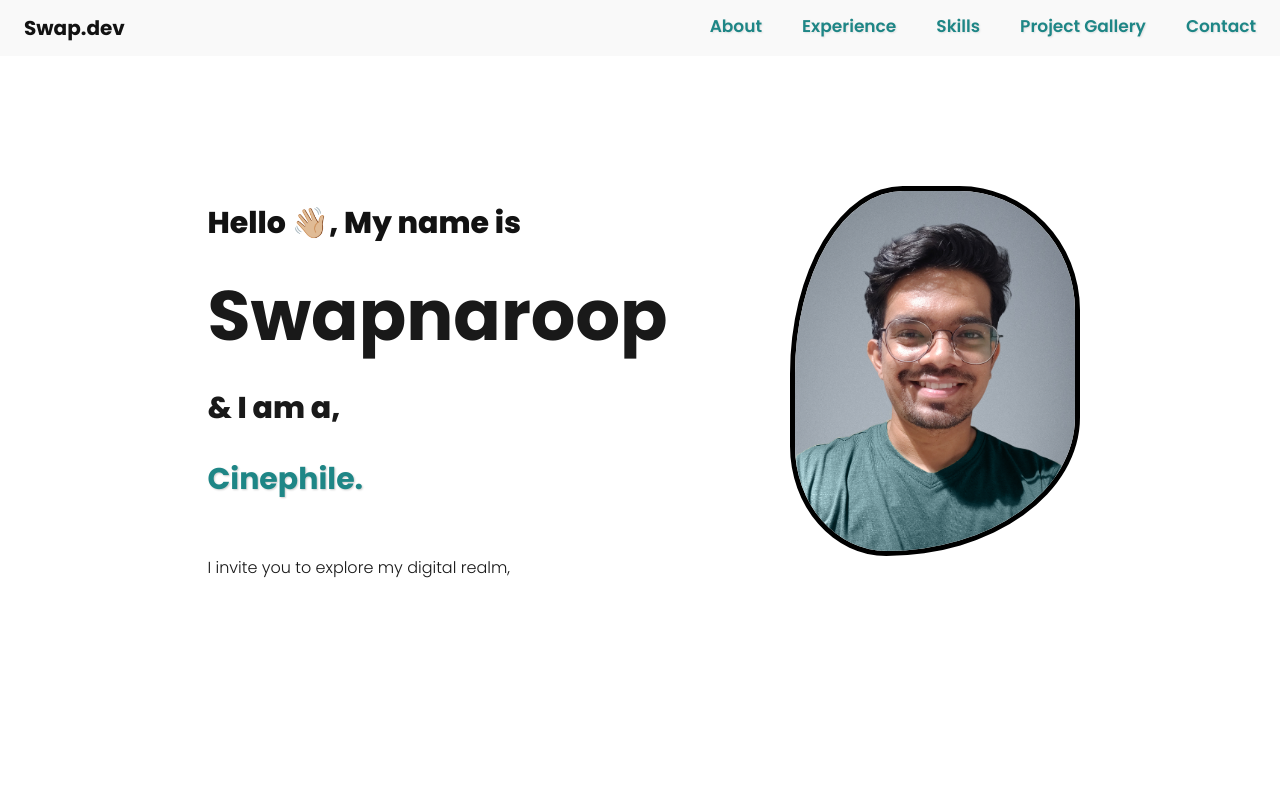
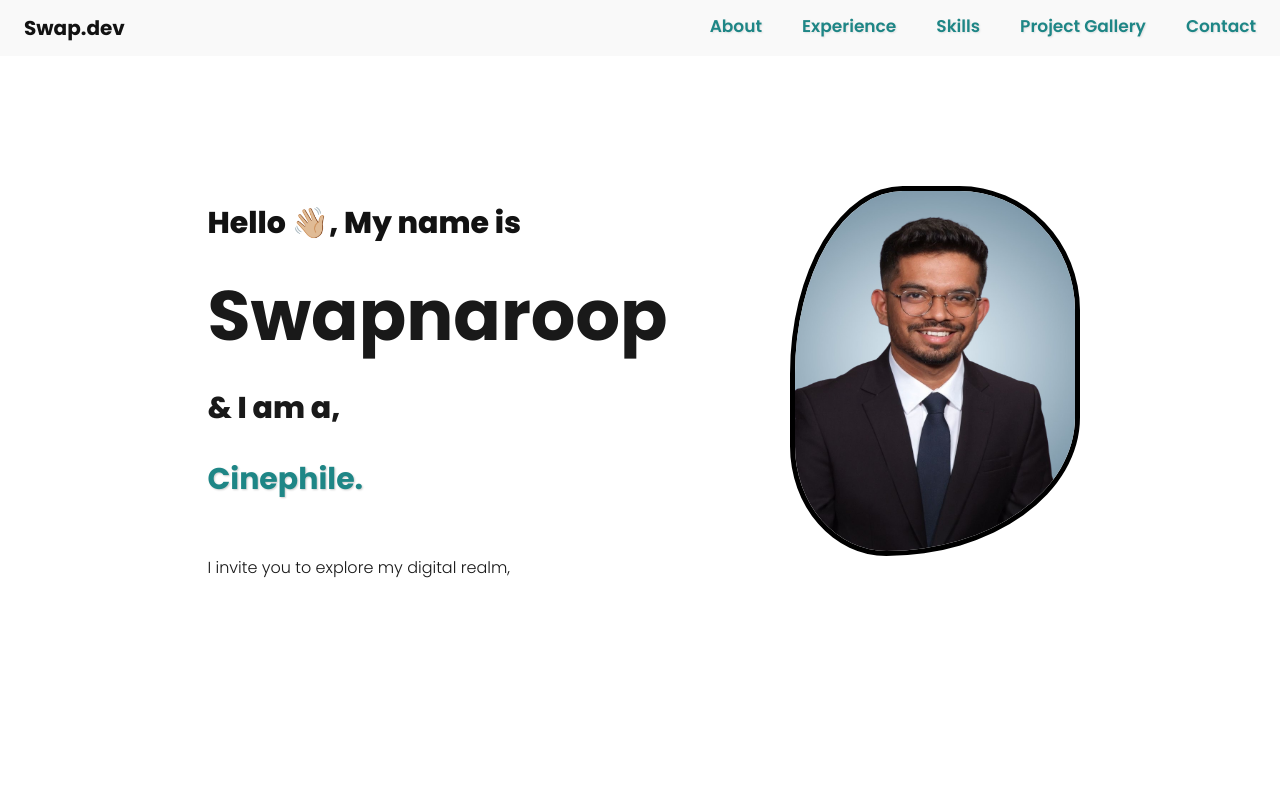
Before and after one commit to Swapnaroop2001/Portfolio-Website, a React (Create React App) app: page / in a window 1280 px wide. Shown: the top 800 px of the page. Built offline with nearby package versions, Linux system fonts and the light colour scheme.

Commit message:
HeadShot

```diff
--- a/src/components/Introduction/intro.jsx
+++ b/src/components/Introduction/intro.jsx
@@ -1,6 +1,6 @@
 import React from 'react'
 import './intro.css'
-import human from '../../images/human.png'
+import headshot from '../../images/Headshot.png'
 export default function Intro() {
   return (
     <div className='i'>
@@ -27,7 +27,7 @@ export default function Intro() {
       <div className="i-right">
 
         <div className="i-myImgBg">
-        <img src={human} className="myImage" />
+        <img src={headshot} className="myImage" />
         </div>
 
       </div>
```
Also changed, not shown: src/images/Headshot.png (added).
